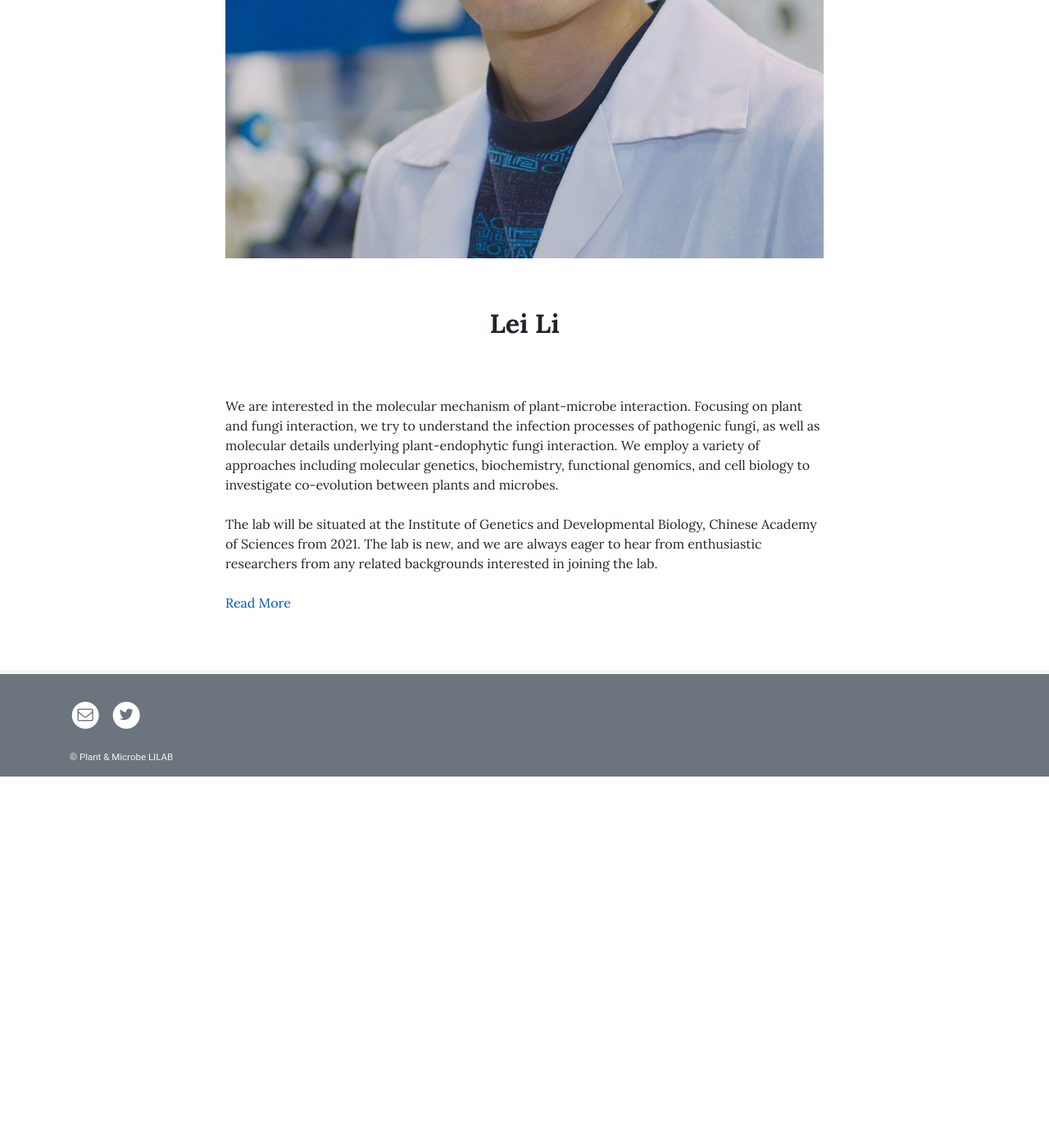
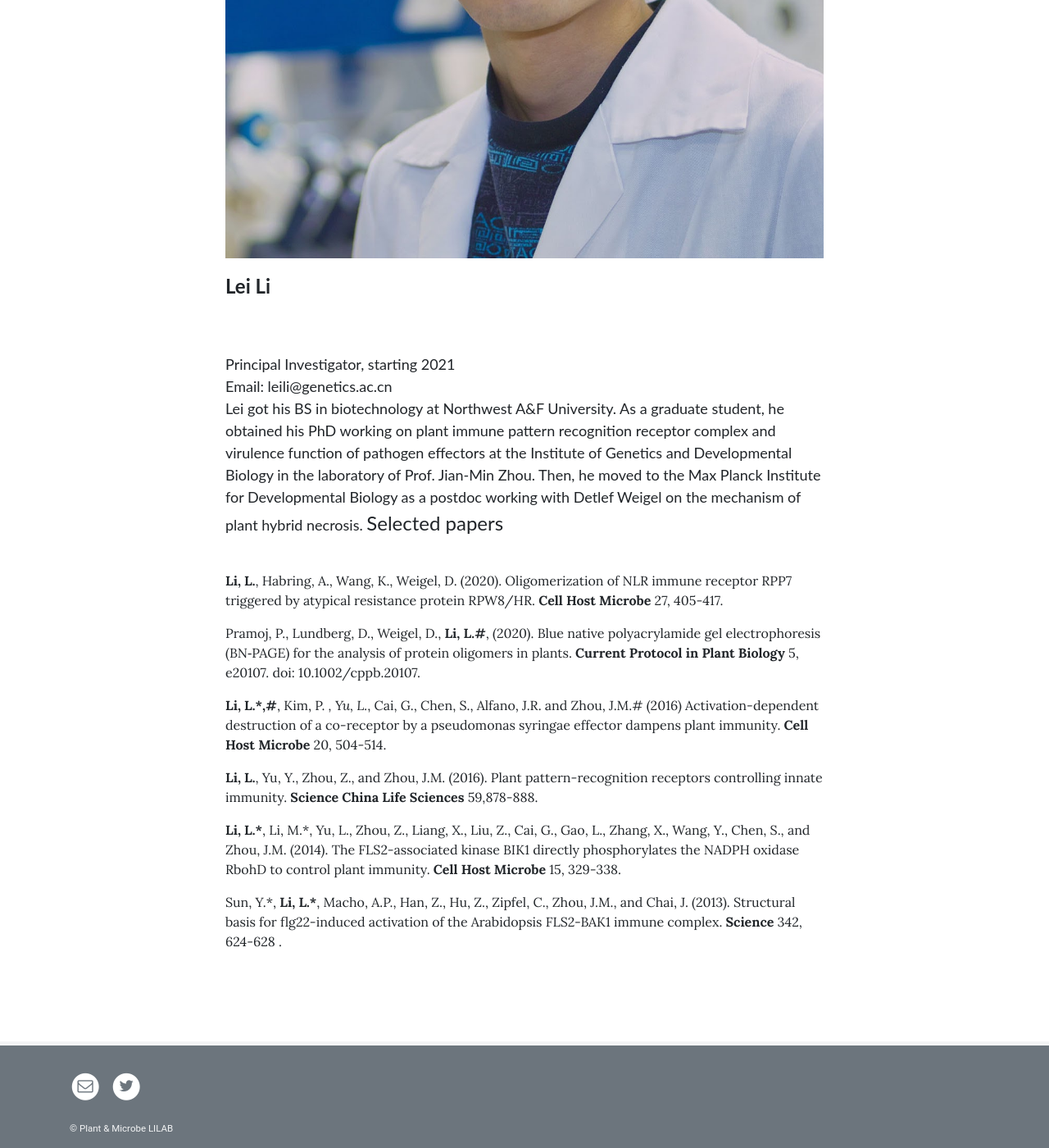
Before and after one commit to leili-plantmicrobe/leili-plantmicrobe.github.io, a Jekyll site: the page built from pages/leili.md, in a window 1280 px wide and 1400 px high, scrolled down 814 px. Shown: the whole window at 82% size. Built offline with Jekyll 4.4.1, drawn with Linux system fonts in a browser that asks for light colours; before the commit the page ends 1761 px from its top, so only the background shows below that.

Commit message:
Update leili.md

```diff
--- a/pages/leili.md
+++ b/pages/leili.md
@@ -1,8 +1,8 @@
 ---
-title: Join us
+title: Lei Li
 description:
 background: /assets/img/1_14.jpg
-permalink: /join/
+permalink: /leili/
 ---
 
 
@@ -11,21 +11,37 @@ permalink: /join/
 
 ![leili]({{ site.baseurl }}{% link /assets/img/leili.jpg %})
 
-&nbsp;
-&nbsp;
-<p align="center">
-<font size="6">
+
+<font face="Lato" size="5">
   <b>Lei Li</b>
 </font>
-</p>
+
 <br/>
 <br/>
-We are interested in the molecular mechanism of plant-microbe interaction. Focusing on plant and fungi interaction, we try to understand the infection processes of pathogenic fungi, as well as molecular details underlying plant-endophytic fungi interaction. We employ a variety of approaches including molecular genetics, biochemistry, functional genomics, and cell biology to investigate co-evolution between plants and microbes.
+
+<font size="4" face="Lato">
+Principal Investigator, starting 2021
+<br/>
+Email: leili@genetics.ac.cn
+<br/>
+Lei got his BS in biotechnology at Northwest A&F University. As a graduate student, he obtained his PhD working on plant immune pattern recognition receptor complex and virulence function of pathogen effectors at the Institute of Genetics and Developmental Biology in the laboratory of Prof. Jian-Min Zhou. Then, he moved to the Max Planck Institute for Developmental Biology as a postdoc working with Detlef Weigel on the mechanism of plant hybrid necrosis.
+</font>
+
+<font size="5" face="Lato">Selected papers</font>
+<br/>
+
+**Li, L.**, Habring, A., Wang, K., Weigel, D. (2020). Oligomerization of NLR immune receptor RPP7 triggered by atypical resistance protein RPW8/HR. **Cell Host Microbe** 27, 405-417.
+
+Pramoj, P., Lundberg, D., Weigel, D., **Li, L.\#**, (2020). Blue native polyacrylamide gel electrophoresis (BN‐PAGE) for the analysis of protein oligomers in plants. **Current Protocol in Plant Biology** 5, e20107. doi: 10.1002/cppb.20107.
+
+**Li, L.\*,#**, Kim, P. *, Yu, L.*, Cai, G., Chen, S., Alfano, J.R. and Zhou, J.M.# (2016) Activation-dependent destruction of a co-receptor by a pseudomonas syringae effector dampens plant immunity. **Cell Host Microbe** 20, 504-514.
+
+**Li, L.**, Yu, Y., Zhou, Z., and Zhou, J.M. (2016). Plant pattern-recognition receptors controlling innate immunity. **Science China Life Sciences** 59,878-888.
+
+**Li, L.\***, Li, M.\*, Yu, L., Zhou, Z., Liang, X., Liu, Z., Cai, G., Gao, L., Zhang, X., Wang, Y., Chen, S., and Zhou, J.M. (2014). The FLS2-associated kinase BIK1 directly phosphorylates the NADPH oxidase RbohD to control plant immunity. **Cell Host Microbe** 15, 329-338.
+
+Sun, Y.\*, **Li, L.\***, Macho, A.P., Han, Z., Hu, Z., Zipfel, C., Zhou, J.M., and Chai, J. (2013). Structural basis for flg22-induced activation of the Arabidopsis FLS2-BAK1 immune complex. **Science** 342, 624-628 .
+
+
 <br/>
 <br/>
-The lab will be situated at the Institute of Genetics and Developmental Biology, Chinese Academy of Sciences from 2021. The lab is new, and we are always eager to hear from enthusiastic researchers from any related backgrounds interested in joining the lab.
-<br/>
-<br/>
-[Read More]({{ site.baseurl }}{% link pages/research.md %})
-<br/>
-<br/>
```
